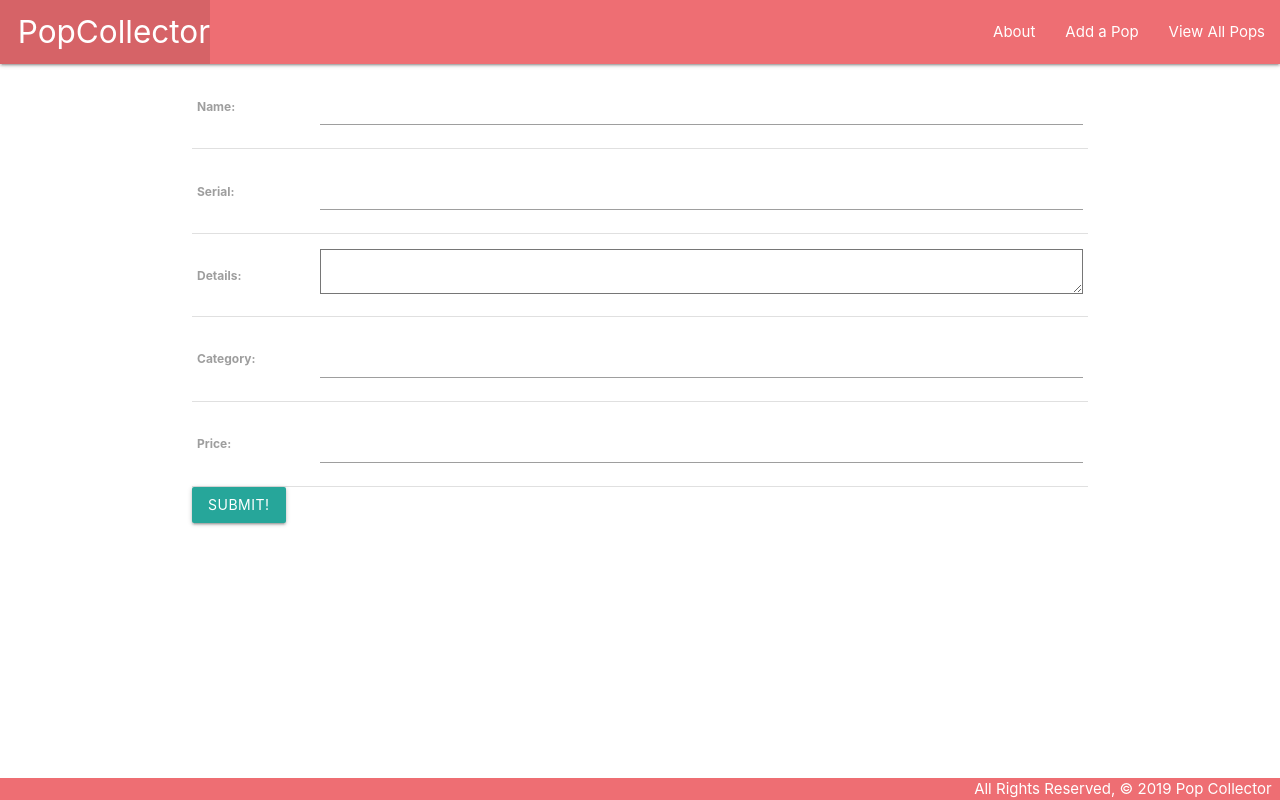
After one commit to audarbe/pop-collector, a Django app: page /pops/create/ in a window 1280 px wide. The commit adds this page. Run offline with Django 3.2, Linux system fonts and the light colour scheme.

Commit message:
CVB: Add New

```diff
--- a/main_app/models.py
+++ b/main_app/models.py
@@ -1,4 +1,5 @@
 from django.db import models
+from django.urls import reverse
 
 # Create your models here.
 class Pop(models.Model):
@@ -10,3 +11,6 @@ class Pop(models.Model):
 
     def __str__(self):
         return self.name
+
+    def get_absolute_url(self):
+        return reverse('pops_detail', kwargs={'pop_id': self.id})
--- a/main_app/templates/base.html
+++ b/main_app/templates/base.html
@@ -19,6 +19,7 @@
         </ul>
         <ul class="right">
           <li><a href="{% url 'about' %}">About</a></li>
+          <li><a href="{% url 'pops_create' %}">Add a Pop</a></li>
           <li><a href="{% url 'pops_index' %}">View All Pops</a></li>
 
         </ul>
--- /dev/null
+++ b/main_app/templates/main_app/pop_form.html
@@ -0,0 +1,12 @@
+{% extends 'base.html' %}
+
+{% block content %}
+  <form action="" method="post">
+    {% csrf_token %}
+    <table>
+      {{ form.as_table }}
+    </table>
+    <input type="submit" value="Submit!" class="btn">
+  </form>
+
+{% endblock %}
--- a/main_app/urls.py
+++ b/main_app/urls.py
@@ -7,4 +7,5 @@ urlpatterns = [
     path('about/', views.about, name='about'),
     path('pops/', views.PopList.as_view(), name='pops_index'),
     path('pops/<int:pk>/', views.PopDetail.as_view(), name='pops_detail'),
+    path('pops/create/', views.PopCreate.as_view(), name='pops_create'),
 ]
--- a/main_app/views.py
+++ b/main_app/views.py
@@ -1,7 +1,6 @@
 from django.shortcuts import render
 from .models import Pop
-from django.views.generic import ListView
-from django.views.generic.detail import DetailView
+from django.views.generic import ListView, DetailView, CreateView
 
 # Create your views here.
 def home(request):
@@ -17,3 +16,8 @@ class PopList(ListView):
 class PopDetail(DetailView):
     model = Pop
     template_name = 'pops/detail.html'
+
+class PopCreate(CreateView):
+    model = Pop
+    fields = '__all__'
+    success_url = '/pops/'
```
